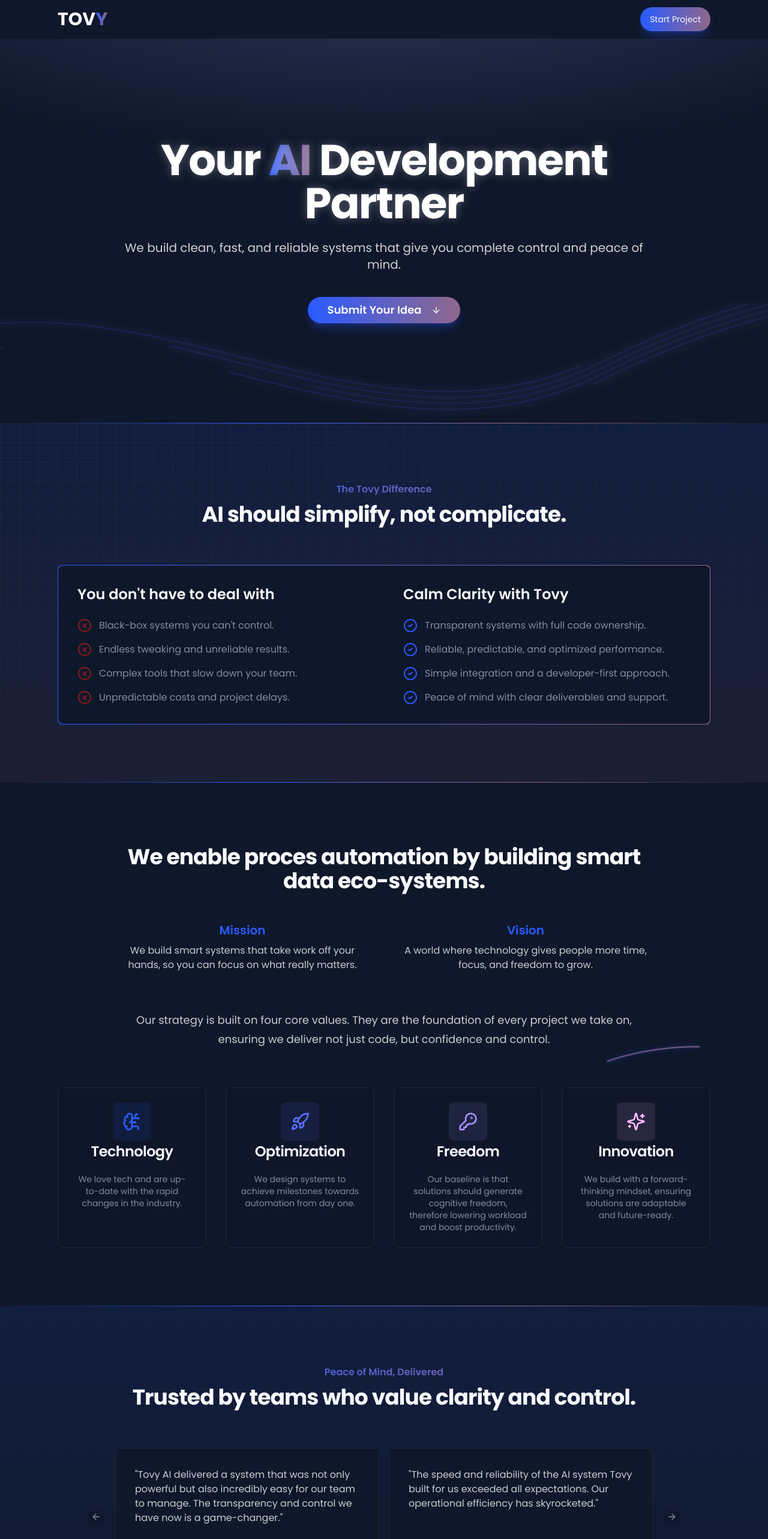
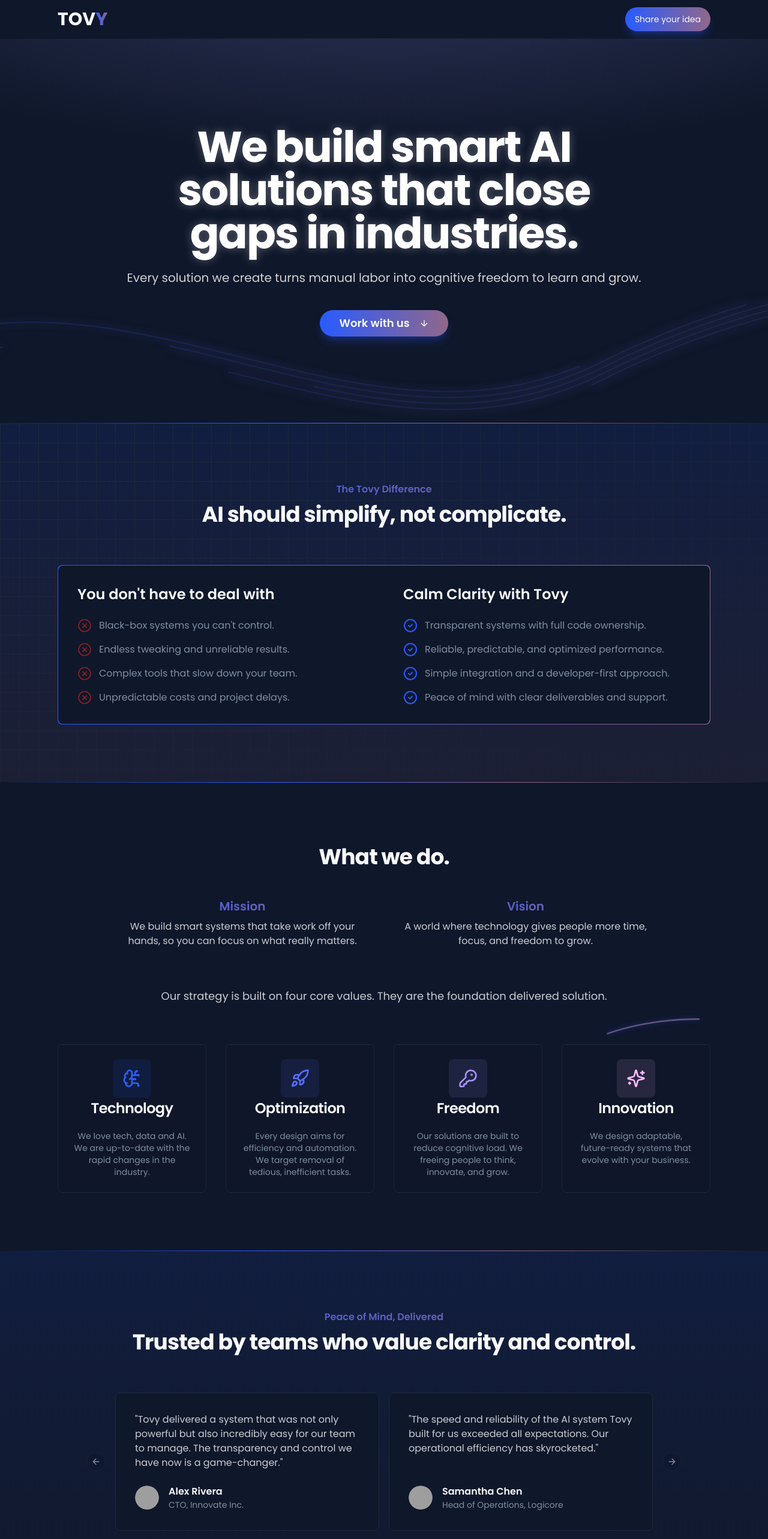
Before and after one commit to tovy-eu/tovy.eu-website, a Next.js app: page / in a window 1280 px wide. Shown: the top 2566 px of the page at 60% size. Built offline with nearby package versions, Linux system fonts and the light colour scheme; grey boxes are pictures that could not be loaded.

Commit message:
Make sure both "Mission" and "Vision" are written in the gradient identi

```diff
--- a/src/components/landing/about-section.tsx
+++ b/src/components/landing/about-section.tsx
@@ -8,25 +8,25 @@ const pillars = [
   {
     icon: <BrainCircuit className="h-8 w-8" />,
     title: "Technology",
-    description: "We love tech and are up-to-date with the rapid changes in the industry.",
+    description: "We love tech, data and AI. We are up-to-date with the rapid changes in the industry.",
     color: "#2B5EFF"
   },
   {
     icon: <Rocket className="h-8 w-8" />,
     title: "Optimization",
-    description: "We design systems to achieve milestones towards automation from day one. ",
+    description: "Every design aims for efficiency and automation. We target removal of tedious, inefficient tasks.",
     color: "#566FFF"
   },
   {
     icon: <KeyRound className="h-8 w-8" />,
     title: "Freedom",
-    description: "Our baseline is that solutions should generate cognitive freedom, therefore lowering workload and boost productivity.",
+    description: "Our solutions are built to reduce cognitive load. We freeing people to think, innovate, and grow.",
     color: "#A792FF"
   },
   {
     icon: <Sparkles className="h-8 w-8" />,
     title: "Innovation",
-    description: "We build with a forward-thinking mindset, ensuring solutions are adaptable and future-ready.",
+    description: "We design adaptable, future-ready systems that evolve with your business.",
     color: "#FFB8FA"
   }
 ];
@@ -71,19 +71,19 @@ export function AboutSection() {
         </div>
         <div className="mx-auto max-w-4xl text-center">
           <p className="mt-2 text-3xl font-bold tracking-tight sm:text-4xl">
-            We enable proces automation by building smart data eco-systems.
+          What we do.
           </p>
         </div>
 
         <div className="mx-auto max-w-4xl mt-12 grid grid-cols-1 md:grid-cols-2 gap-8 md:gap-12 text-center">
           <div>
-            <h3 className="text-xl font-semibold text-primary">Mission</h3>
+            <h3 className="text-xl font-semibold bg-gradient-to-r from-primary to-[#8F668C] bg-clip-text text-transparent">Mission</h3>
             <p className="mt-2 text-foreground/80">
               We build smart systems that take work off your hands, so you can focus on what really matters.
             </p>
           </div>
           <div>
-            <h3 className="text-xl font-semibold text-primary">Vision</h3>
+            <h3 className="text-xl font-semibold bg-gradient-to-r from-primary to-[#8F668C] bg-clip-text text-transparent">Vision</h3>
             <p className="mt-2 text-foreground/80">
               A world where technology gives people more time, focus, and freedom to grow.
             </p>
@@ -92,7 +92,7 @@ export function AboutSection() {
 
         <div className="mx-auto max-w-4xl text-center mt-16">
           <p className="text-lg leading-8 text-foreground/80">
-            Our strategy is built on four core values. They are the foundation of every project we take on, ensuring we deliver not just code, but confidence and control.
+            Our strategy is built on four core values. They are the foundation delivered solution.
           </p>
         </div>
 
--- a/src/components/landing/hero-section.tsx
+++ b/src/components/landing/hero-section.tsx
@@ -35,15 +35,15 @@ export function HeroSection() {
           className="text-4xl font-bold tracking-tight text-white sm:text-6xl md:text-7xl"
           style={{ textShadow: '0 0 15px rgba(255, 255, 255, 0.3)' }}
         >
-          Your <span className="bg-gradient-to-r from-primary to-[#8F668C] bg-clip-text text-transparent">AI</span> Development Partner
+          We build smart AI solutions that close gaps in industries.
         </h1>
         <p className="mt-6 text-lg leading-8 text-white/80 sm:text-xl">
-          We build clean, fast, and reliable systems that give you complete control and peace of mind.
+        Every solution we create turns manual labor into cognitive freedom to learn and grow.
         </p>
         <div className="mt-10 flex flex-col items-center justify-center gap-y-6">
           <Button asChild size="lg" className="font-semibold text-lg">
             <Link href="/project-request">
-              Submit Your Idea
+              Work with us
               <ArrowDown className="ml-2 h-5 w-5" />
             </Link>
           </Button>
--- a/src/components/landing/testimonials-section.tsx
+++ b/src/components/landing/testimonials-section.tsx
@@ -7,7 +7,7 @@ import { ScrollReveal } from "../scroll-reveal";
 
 const testimonials = [
   {
-    quote: "Tovy AI delivered a system that was not only powerful but also incredibly easy for our team to manage. The transparency and control we have now is a game-changer.",
+    quote: "Tovy delivered a system that was not only powerful but also incredibly easy for our team to manage. The transparency and control we have now is a game-changer.",
     name: "Alex Rivera",
     title: "CTO, Innovate Inc.",
     avatar: PlaceHolderImages.find(p => p.id === 'testimonial-1')?.imageUrl || '',
--- a/src/components/layout/header.tsx
+++ b/src/components/layout/header.tsx
@@ -20,7 +20,7 @@ export function Header() {
 
         {/* Right: CTA Button */}
         <Button asChild>
-          <Link href="/project-request">Start Project</Link>
+          <Link href="/project-request">Share your idea</Link>
         </Button>
       </div>
       <div
```
